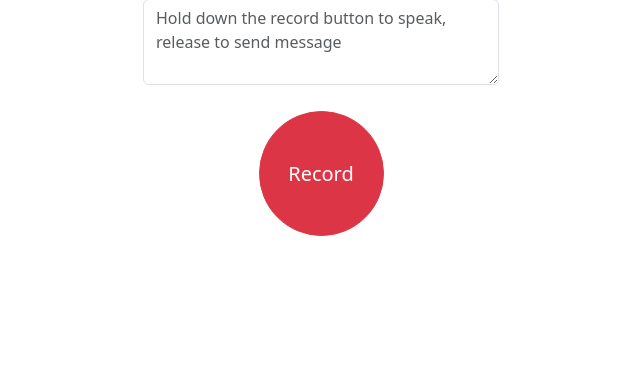
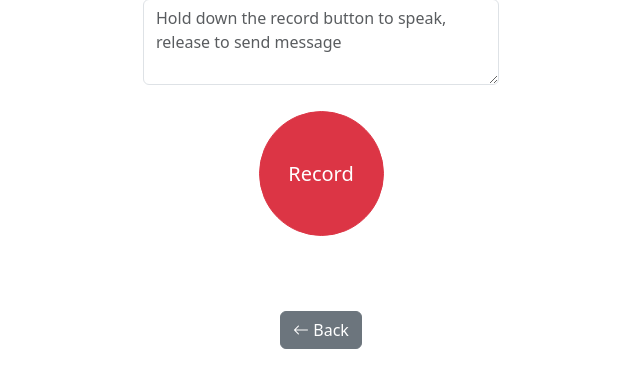
Before and after one commit to moreshk/android-chattabox, a Flask app: template templates/index.html in a window 1280 px wide. Shown: the part 435-800 px from the top of the page, without its empty margins (319-959 px from the left). Run offline with Flask 2, Linux system fonts and the light colour scheme; the template is opened without the code that fills it, so the values that code supplies are empty; some libraries are stand-ins or nearby versions.

Commit message:
added back button and fixed gitignore

```diff
--- a/templates/index.html
+++ b/templates/index.html
@@ -6,6 +6,8 @@
     <meta charset="utf-8">
     <meta name="viewport" content="width=device-width, initial-scale=1">
     <link href="https://cdn.jsdelivr.net/npm/bootstrap@5.3.0-alpha1/dist/css/bootstrap.min.css" rel="stylesheet">
+    <link href="https://cdn.jsdelivr.net/npm/bootstrap-icons@1.10.0/font/bootstrap-icons.css" rel="stylesheet">
+
     <style>
         .audio-player {
             margin-top: 20px;
@@ -56,6 +58,12 @@
                 </div>
             </div>
         </div>
+    </div>
+    <!-- Back Button -->
+    <div class="d-flex justify-content-center mb-3" style="position: fixed; bottom: 0; width: 100%;">
+        <a href="javascript:history.back()" class="btn btn-secondary">
+            <i class="bi bi-arrow-left"></i> Back
+        </a>
     </div>
     <script>
         $(document).ready(() => {
@@ -124,50 +132,6 @@
                 stopRecording();
             });
 
-
-            // ... rest of the code
-
-            // Function to ask question and play audio
-            // function askQuestionAndPlayAudio() {
-            //     disableButton(recordButton);
-            //     recordButton[0].innerHTML = "Thinking...";
-            //     conversation.push({ role: "user", "content": transcriptionBox.val() })
-            //     const textData = { conversation: conversation };
-            //     $.ajax({
-            //         type: 'POST',
-            //         url: '/ask',
-            //         data: JSON.stringify(textData),
-            //         contentType: 'application/json',
-            //         success: (data) => {
-            //             const fileURL = data.audio;
-            //             $("#response-text")[0].innerHTML = "";
-            //             conversation.push({ role: "assistant", "content": data.text })
-            //             new TypeIt("#response-text", {
-            //                 strings: data.text,
-            //                 speed: 39,
-            //                 waitUntilVisible: false,
-            //                 cursorChar: "▊",
-            //             }).go();
-            //             // Change the image to the animated GIF when the voice-over starts
-            //             $("#character-img").attr("src", "/static/sonic.gif");
-            //             // $("#character-img").css("height", "312.5px");  // 250px * 1.25 = 312.5px
-
-            //             audioElement.src = fileURL;
-            //             audioElement.controls = true;
-            //             audioElement.play();
-            //             // Add an event listener to change the image back to static when the voice-over ends
-            //             audioElement.onended = function () {
-            //                 audioElement.pause();
-            //                 audioElement.currentTime = 0;
-            //                 $("#character-img").attr("src", "/static/sonic.png");
-            //             };
-
-            //             enableButton(recordButton);
-            //             recordButton[0].innerHTML = "Record";
-            //         }
-            //     });
-            // }
-
             // Function to ask question and play audio
             function askQuestionAndPlayAudio() {
                 disableButton(recordButton);
@@ -217,10 +181,6 @@
             const characterLower = character.toLowerCase(); // Convert to lowercase for file name
             $('#character-img').attr('src', `/static/${characterLower}.png`);  // Set the character image based on the session value
 
-            // Set the character image dynamically
-            // const character = '{{ session["selected_character"] }}' || 'Sonic';
-            // $('#character-img').attr('src', `/static/${character.toLowerCase()}.png`);
-
         });
     </script>
 
```
